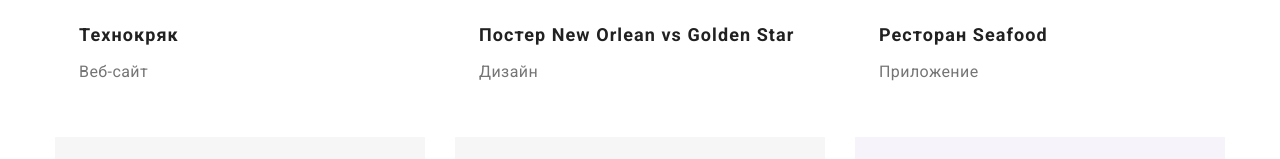
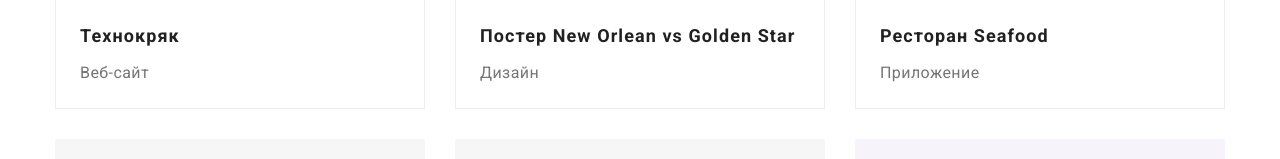
Before and after one commit to KaterinaGileva/goit-markup-hw-04, a plain HTML site: page portfolio.html in a window 1280 px wide. Shown: the part 561-720 px from the top of the page. Drawn offline with nearby package versions, Linux system fonts and the light colour scheme.

Commit message:
added border on card

```diff
--- a/css/styles.css
+++ b/css/styles.css
@@ -550,12 +550,12 @@
 .work .item:hover,
 .work .item:focus {
 box-shadow: var(--card-shadow);
-/*border: 1px solid var(--card-border-cl);*/
+
 }
 
 .card {
     padding: 20px 24px;
-
+    border: 1px solid var(--card-border-cl);
 }
 
 .card .title {
```
